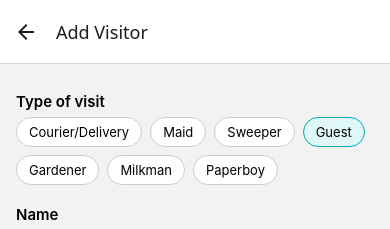
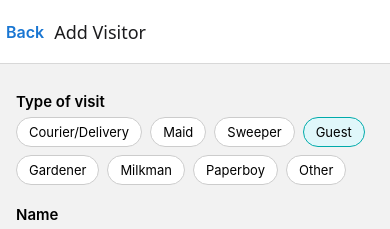
Before and after one commit to rdoshi13/guard-patrol-app, a React Native app: screen /AddVisitor in a window 390 px wide. Shown: the top 229 px of the page. Built offline with nearby package versions, Linux system fonts and the light colour scheme.

Commit message:
Added "other" as a type of visit

```diff
--- a/src/i18n/strings.ts
+++ b/src/i18n/strings.ts
@@ -128,6 +128,7 @@ const strings = {
     visitorsMilkman: "Milkman",
     visitorsGardener: "Gardener",
     visitorsSweeper: "Sweeper",
+    visitorsOther: "Other",
     visitorsFrequentTop10: "Frequent Visitors (Top 10)",
     visitorsRefresh: "Refresh",
     visitorsManageDailyHelp: "Manage Daily Help",
@@ -147,6 +148,8 @@ const strings = {
 
     // Add Visitor
     addVisitorTypeLabel: "Type of visit",
+    addVisitorCustomTypeLabel: "Visit type (Other)",
+    addVisitorCustomTypePlaceholder: "Enter visit type",
     addVisitorNameLabel: "Name",
     addVisitorNamePlaceholder: "Enter name",
     addVisitorPhoneLabel: "Phone number",
@@ -168,6 +171,7 @@ const strings = {
     addVisitorCameraPermission: "Camera permission is required.",
     addVisitorValidationName: "Name is required",
     addVisitorValidationPhone: "Valid phone number is required",
+    addVisitorValidationCustomType: "Visit type is required",
     addVisitorStartShiftTitle: "Start shift",
     addVisitorStartShiftMsg: "Start a shift before adding visitors.",
     addVisitorMissingInfoTitle: "Missing info",
@@ -354,6 +358,7 @@ const strings = {
     visitorsMilkman: "દૂધવાળો",
     visitorsGardener: "માળી",
     visitorsSweeper: "સફાઈકર્મી",
+    visitorsOther: "અન્ય",
     visitorsFrequentTop10: "વારંવાર આવતા મહેમાનો (ટોપ 10)",
     visitorsRefresh: "રીફ્રેશ",
     visitorsManageDailyHelp: "દૈનિક મદદ મેનેજ કરો",
@@ -372,6 +377,8 @@ const strings = {
 
     // Add Visitor
     addVisitorTypeLabel: "મુલાકાતનો પ્રકાર",
+    addVisitorCustomTypeLabel: "મુલાકાતનો પ્રકાર (અન્ય)",
+    addVisitorCustomTypePlaceholder: "મુલાકાતનો પ્રકાર લખો",
     addVisitorNameLabel: "નામ",
     addVisitorNamePlaceholder: "નામ દાખલ કરો",
     addVisitorPhoneLabel: "ફોન નંબર",
@@ -393,6 +400,7 @@ const strings = {
     addVisitorCameraPermission: "કેમેરા પરમિશન જરૂરી છે.",
     addVisitorValidationName: "નામ જરૂરી છે",
     addVisitorValidationPhone: "માન્ય ફોન નંબર જરૂરી છે",
+    addVisitorValidationCustomType: "મુલાકાતનો પ્રકાર જરૂરી છે",
     addVisitorStartShiftTitle: "શિફ્ટ શરૂ કરો",
     addVisitorStartShiftMsg: "મહેમાન ઉમેરતા પહેલાં શિફ્ટ શરૂ કરો.",
     addVisitorMissingInfoTitle: "માહિતી અધૂરી છે",
@@ -582,6 +590,7 @@ const hi: typeof strings.en = {
   visitorsMilkman: "दूधवाला",
   visitorsGardener: "माली",
   visitorsSweeper: "सफाईकर्मी",
+  visitorsOther: "अन्य",
   visitorsFrequentTop10: "अक्सर आने वाले मुलाक़ाती (टॉप 10)",
   visitorsRefresh: "रिफ्रेश",
   visitorsManageDailyHelp: "दैनिक सहायक मैनेज करें",
@@ -602,6 +611,8 @@ const hi: typeof strings.en = {
 
   // Add Visitor
   addVisitorTypeLabel: "मुलाक़ाती का प्रकार",
+  addVisitorCustomTypeLabel: "मुलाक़ाती का प्रकार (अन्य)",
+  addVisitorCustomTypePlaceholder: "मुलाक़ाती का प्रकार लिखें",
   addVisitorNameLabel: "नाम",
   addVisitorNamePlaceholder: "नाम दर्ज करें",
   addVisitorPhoneLabel: "फोन नंबर",
@@ -623,6 +634,7 @@ const hi: typeof strings.en = {
   addVisitorCameraPermission: "कैमरा अनुमति आवश्यक है।",
   addVisitorValidationName: "नाम आवश्यक है",
   addVisitorValidationPhone: "मान्य फोन नंबर आवश्यक है",
+  addVisitorValidationCustomType: "मुलाक़ाती का प्रकार आवश्यक है",
   addVisitorStartShiftTitle: "शिफ्ट शुरू करें",
   addVisitorStartShiftMsg: "मुलाक़ाती जोड़ने से पहले शिफ्ट शुरू करें।",
   addVisitorMissingInfoTitle: "जानकारी अधूरी है",
--- a/src/navigation/RootNavigator.tsx
+++ b/src/navigation/RootNavigator.tsx
@@ -47,7 +47,26 @@ export const RootNavigator: React.FC = () => {
       <Stack.Screen
         name="AddVisitor"
         component={AddVisitorScreen}
-        options={{ title: "Add Visitor" }}
+        options={({ navigation }) => ({
+          title: "Add Visitor",
+          headerLeft: () => (
+            <TouchableOpacity
+              onPress={() => {
+                if (navigation.canGoBack()) {
+                  navigation.goBack();
+                  return;
+                }
+
+                navigation.navigate("MainTabs", { initialTab: "Visitors" });
+              }}
+              style={{ paddingHorizontal: 6, paddingVertical: 4 }}
+            >
+              <Text style={{ color: "#1976d2", fontSize: 16, fontWeight: "600" }}>
+                Back
+              </Text>
+            </TouchableOpacity>
+          ),
+        })}
       />
       <Stack.Screen
         name="AdminPin"
--- a/src/screens/AddVisitorScreen.tsx
+++ b/src/screens/AddVisitorScreen.tsx
@@ -14,6 +14,7 @@ import * as ImagePicker from "expo-image-picker";
 import { RouteProp, useNavigation, useRoute } from "@react-navigation/native";
 import { useSafeAreaInsets } from "react-native-safe-area-context";
 import {
+  KnownVisitType,
   VisitType,
   VehicleType,
   VisitorProfile,
@@ -28,7 +29,7 @@ import { useSession } from "../context/SessionContext";
 import { useSettings } from "../context/SettingsContext";
 import { t } from "../i18n/strings";
 
-const VISIT_TYPES: VisitType[] = [
+const VISIT_TYPES: KnownVisitType[] = [
   "Courier/Delivery",
   "Maid",
   "Sweeper",
@@ -37,6 +38,8 @@ const VISIT_TYPES: VisitType[] = [
   "Milkman",
   "Paperboy",
 ];
+const VISIT_TYPE_OPTIONS = [...VISIT_TYPES, "Other"] as const;
+type VisitTypeOption = (typeof VISIT_TYPE_OPTIONS)[number];
 
 const WINGS = ["A", "B", "C", "D", "ROSEDALE"] as const;
 
@@ -85,7 +88,9 @@ export const AddVisitorScreen: React.FC = () => {
 
   const [allProfiles, setAllProfiles] = useState<VisitorProfile[]>([]);
 
-  const [type, setType] = useState<VisitType>("Guest");
+  const [selectedTypeOption, setSelectedTypeOption] =
+    useState<VisitTypeOption>("Guest");
+  const [customType, setCustomType] = useState("");
   const [wing, setWing] = useState<Wing>(DEFAULT_WING);
   const [flatNumber, setFlatNumber] = useState<string>(DEFAULT_FLAT);
   const [name, setName] = useState("");
@@ -110,11 +115,37 @@ export const AddVisitorScreen: React.FC = () => {
 
   const isSocietyWide = wing === "ROSEDALE";
   const savedFlatNumber = isSocietyWide ? "000" : flatNumber;
+  const resolvedType: VisitType =
+    selectedTypeOption === "Other" ? customType.trim() : selectedTypeOption;
 
   const resolveWing = (input: unknown): Wing | null => {
     if (typeof input !== "string") return null;
     const normalized = input.trim().toUpperCase();
     return WINGS.includes(normalized as Wing) ? (normalized as Wing) : null;
+  };
+
+  const applyTypeValue = (value: unknown) => {
+    if (typeof value !== "string") {
+      setSelectedTypeOption("Guest");
+      setCustomType("");
+      return;
+    }
+
+    const trimmed = value.trim();
+    if (!trimmed) {
+      setSelectedTypeOption("Guest");
+      setCustomType("");
+      return;
+    }
+
+    if (VISIT_TYPES.includes(trimmed as KnownVisitType)) {
+      setSelectedTypeOption(trimmed as KnownVisitType);
+      setCustomType("");
+      return;
+    }
+
+    setSelectedTypeOption("Other");
+    setCustomType(trimmed);
   };
 
   useEffect(() => {
@@ -124,9 +155,7 @@ export const AddVisitorScreen: React.FC = () => {
     if (typeof prefill.name === "string") setName(prefill.name);
     if (typeof prefill.phone === "string") setPhone(prefill.phone);
 
-    if (prefill.type && VISIT_TYPES.includes(prefill.type)) {
-      setType(prefill.type);
-    }
+    applyTypeValue(prefill.type);
 
     if (prefill.vehicle && VEHICLE_TYPES.includes(prefill.vehicle)) {
       setVehicle(prefill.vehicle);
@@ -209,7 +238,7 @@ export const AddVisitorScreen: React.FC = () => {
     setPhone(p.phone);
     setVehicle(p.vehicle);
     setPhotoUri(normalizeImageUri(p.photoUri));
-    setType(p.type);
+    applyTypeValue(p.type);
     const parsedLegacy = parseLegacyFlat(p.flat);
     const w = p.wing ?? parsedLegacy.wing;
     const f = p.flatNumber ?? parsedLegacy.flatNumber;
@@ -231,7 +260,11 @@ export const AddVisitorScreen: React.FC = () => {
   const validate = () => {
     const n = name.trim();
     const ph = phone.replace(/\D/g, "");
+    const custom = customType.trim();
 
+    if (selectedTypeOption === "Other" && !custom) {
+      return t(language, "addVisitorValidationCustomType");
+    }
     if (!n) return t(language, "addVisitorValidationName");
     if (ph.length < 8) return t(language, "addVisitorValidationPhone");
 
@@ -259,7 +292,7 @@ export const AddVisitorScreen: React.FC = () => {
       const profile = await upsertVisitorProfile({
         name: name.trim(),
         phone: ph,
-        type,
+        type: resolvedType,
         vehicle,
         wing,
         flatNumber: savedFlatNumber,
@@ -273,7 +306,7 @@ export const AddVisitorScreen: React.FC = () => {
         visitorId: profile?.id,
         name: name.trim(),
         phone: ph,
-        type,
+        type: resolvedType,
         vehicle,
         wing,
         flatNumber: savedFlatNumber,
@@ -290,9 +323,9 @@ export const AddVisitorScreen: React.FC = () => {
     }
   };
 
-  const visitTypeLabel = (type: VisitType) => {
+  const visitTypeLabel = (type: string) => {
     const keyMap: Record<
-      VisitType,
+      string,
       | "visitorsCourier"
       | "visitorsMaid"
       | "visitorsSweeper"
@@ -300,6 +333,7 @@ export const AddVisitorScreen: React.FC = () => {
       | "visitorsGardener"
       | "visitorsMilkman"
       | "visitorsPaperboy"
+      | "visitorsOther"
     > = {
       "Courier/Delivery": "visitorsCourier",
       Maid: "visitorsMaid",
@@ -308,8 +342,10 @@ export const AddVisitorScreen: React.FC = () => {
       Guest: "visitorsGuest",
       Paperboy: "visitorsPaperboy",
       "Electrician/Plumber/Gardener": "visitorsGardener",
+      Other: "visitorsOther",
     };
-    return t(language, keyMap[type]);
+    const key = keyMap[type];
+    return key ? t(language, key) : type;
   };
 
   const vehicleLabel = (vehicleType: VehicleType) => {
@@ -392,14 +428,14 @@ export const AddVisitorScreen: React.FC = () => {
       {/* Type */}
       <Text style={styles.label}>{t(language, "addVisitorTypeLabel")}</Text>
       <View style={styles.pillsRow}>
-        {VISIT_TYPES.map((vt) => {
-          const selected = vt === type;
+        {VISIT_TYPE_OPTIONS.map((vt) => {
+          const selected = vt === selectedTypeOption;
 
           return (
             <TouchableOpacity
               key={vt}
               style={[styles.pill, selected && styles.pillSelected]}
-              onPress={() => setType(vt)}
+              onPress={() => setSelectedTypeOption(vt)}
               activeOpacity={0.8}
             >
               <Text style={styles.pillText}>{visitTypeLabel(vt)}</Text>
@@ -407,6 +443,18 @@ export const AddVisitorScreen: React.FC = () => {
           );
         })}
       </View>
+
+      {selectedTypeOption === "Other" && (
+        <>
+          <Text style={styles.label}>{t(language, "addVisitorCustomTypeLabel")}</Text>
+          <TextInput
+            value={customType}
+            onChangeText={setCustomType}
+            placeholder={t(language, "addVisitorCustomTypePlaceholder")}
+            style={styles.input}
+          />
+        </>
+      )}
 
       {/* Name + suggestions */}
       <Text style={styles.label}>{t(language, "addVisitorNameLabel")}</Text>
--- a/src/screens/ManageDailyHelpScreen.tsx
+++ b/src/screens/ManageDailyHelpScreen.tsx
@@ -157,9 +157,9 @@ export const ManageDailyHelpScreen: React.FC = () => {
       .slice(0, 20);
   }, [profiles, query]);
 
-  const visitTypeLabel = (type: VisitType): string => {
+  const visitTypeLabel = (type: string): string => {
     const keyMap: Record<
-      VisitType,
+      string,
       | "visitorsCourier"
       | "visitorsMaid"
       | "visitorsSweeper"
@@ -167,6 +167,7 @@ export const ManageDailyHelpScreen: React.FC = () => {
       | "visitorsGardener"
       | "visitorsMilkman"
       | "visitorsPaperboy"
+      | "visitorsOther"
     > = {
       "Courier/Delivery": "visitorsCourier",
       Maid: "visitorsMaid",
@@ -175,9 +176,11 @@ export const ManageDailyHelpScreen: React.FC = () => {
       "Electrician/Plumber/Gardener": "visitorsGardener",
       Milkman: "visitorsMilkman",
       Paperboy: "visitorsPaperboy",
+      Other: "visitorsOther",
     };
 
-    return t(language, keyMap[type]);
+    const key = keyMap[type];
+    return key ? t(language, key) : type;
   };
 
   const wingLabel = (wing: VisitorWing): string => {
--- a/src/screens/VisitorsScreen.tsx
+++ b/src/screens/VisitorsScreen.tsx
@@ -241,6 +241,7 @@ export const VisitorsScreen: React.FC = () => {
       | "visitorsGardener"
       | "visitorsMilkman"
       | "visitorsPaperboy"
+      | "visitorsOther"
     > = {
       "Courier/Delivery": "visitorsCourier",
       Maid: "visitorsMaid",
@@ -249,6 +250,7 @@ export const VisitorsScreen: React.FC = () => {
       Guest: "visitorsGuest",
       Paperboy: "visitorsPaperboy",
       "Electrician/Plumber/Gardener": "visitorsGardener",
+      Other: "visitorsOther",
     };
     const key = map[type];
     return key ? t(language, key) : type;
--- a/src/storage/dailyHelp.ts
+++ b/src/storage/dailyHelp.ts
@@ -1,5 +1,6 @@
 import AsyncStorage from "@react-native-async-storage/async-storage";
 import {
+  KnownVisitType,
   VisitType,
   VehicleType,
   VisitorProfile,
@@ -14,7 +15,7 @@ const DAILY_HELP_LEGACY_KEY = "daily_help_templates_v1";
 export const DAILY_HELP_DUPLICATE_PHONE_ERROR = "DAILY_HELP_DUPLICATE_PHONE";
 export const DAILY_HELP_NOT_FOUND_ERROR = "DAILY_HELP_NOT_FOUND";
 
-const VISIT_TYPES: VisitType[] = [
+const VISIT_TYPES: KnownVisitType[] = [
   "Courier/Delivery",
   "Maid",
   "Sweeper",
@@ -77,12 +78,12 @@ function normalizeVisitType(v: unknown): VisitType | null {
   const raw = v.trim();
   if (!raw) return null;
 
-  if (VISIT_TYPES.includes(raw as VisitType)) {
-    return raw as VisitType;
+  if (VISIT_TYPES.includes(raw as KnownVisitType)) {
+    return raw as KnownVisitType;
   }
 
   const key = raw.toLowerCase();
-  const aliases: Record<string, VisitType> = {
+  const aliases: Record<string, KnownVisitType> = {
     courier: "Courier/Delivery",
     "courier/delivery": "Courier/Delivery",
     delivery: "Courier/Delivery",
@@ -99,7 +100,7 @@ function normalizeVisitType(v: unknown): VisitType | null {
     "paper boy": "Paperboy",
   };
 
-  return aliases[key] ?? null;
+  return aliases[key] ?? raw;
 }
 
 function normalizeVehicleType(v: unknown): VehicleType {
--- a/src/storage/visitors.ts
+++ b/src/storage/visitors.ts
@@ -1,6 +1,6 @@
 import AsyncStorage from "@react-native-async-storage/async-storage";
 
-export type VisitType =
+export type KnownVisitType =
   | "Courier/Delivery"
   | "Maid"
   | "Sweeper"
@@ -8,6 +8,8 @@ export type VisitType =
   | "Electrician/Plumber/Gardener"
   | "Milkman"
   | "Paperboy";
+
+export type VisitType = KnownVisitType | (string & {});
 
 export type VehicleType = "None" | "Car" | "Bike" | "Cycle";
 
@@ -70,7 +72,7 @@ export type VisitorSheetRow = {
 const VISITOR_PROFILES_KEY = "visitor_profiles_v1";
 const VISITOR_ENTRIES_KEY = "visitor_entries_v1";
 
-const VISIT_TYPES: VisitType[] = [
+const VISIT_TYPES: KnownVisitType[] = [
   "Courier/Delivery",
   "Maid",
   "Sweeper",
@@ -108,12 +110,13 @@ function createRecordId(prefix: string): string {
 function normalizeVisitType(v: unknown): VisitType {
   if (typeof v !== "string") return "Guest";
   const raw = v.trim();
-  if (VISIT_TYPES.includes(raw as VisitType)) {
-    return raw as VisitType;
+  if (!raw) return "Guest";
+  if (VISIT_TYPES.includes(raw as KnownVisitType)) {
+    return raw as KnownVisitType;
   }
 
   const key = raw.toLowerCase();
-  const aliases: Record<string, VisitType> = {
+  const aliases: Record<string, KnownVisitType> = {
     courier: "Courier/Delivery",
     delivery: "Courier/Delivery",
     maid: "Maid",
@@ -128,7 +131,7 @@ function normalizeVisitType(v: unknown): VisitType {
     "paper boy": "Paperboy",
   };
 
-  return aliases[key] ?? "Guest";
+  return aliases[key] ?? raw;
 }
 
 function normalizeVehicleType(v: unknown): VehicleType {
@@ -363,6 +366,7 @@ export async function upsertVisitorProfile(input: {
     updated = {
       ...existing,
       name: input.name.trim() || existing.name,
+      type: input.type,
       vehicle: input.vehicle,
       photoUri: incomingPhotoUri ?? existing.photoUri,
       wing: resolved.wing ?? existing.wing,
```
